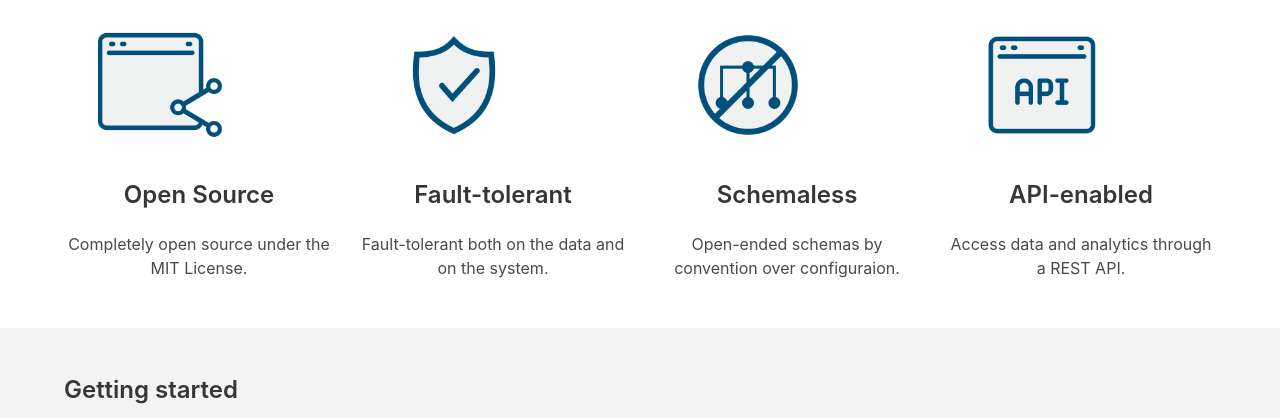
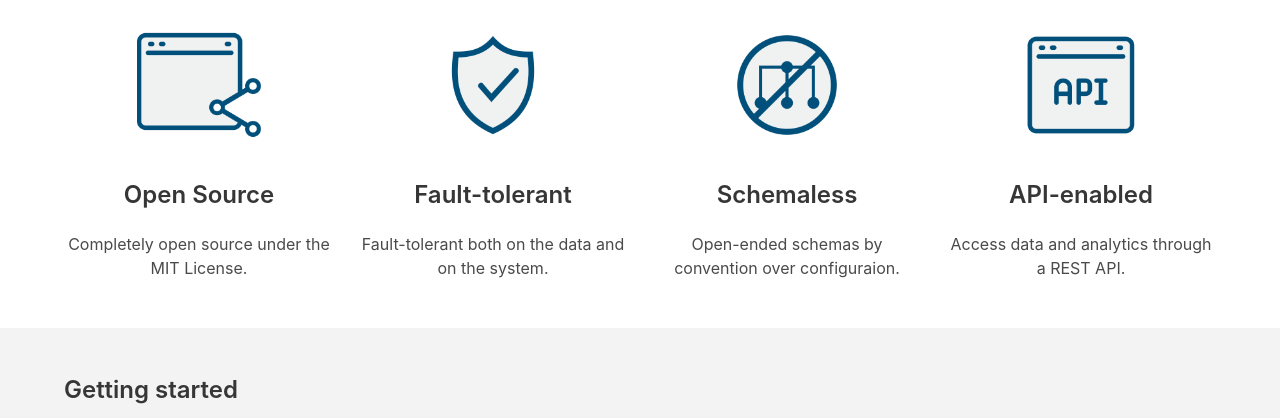
Before and after one commit to AuthEceSoftEng/cenote, a website: page docs/index.html in a window 1280 px wide. Shown: the part 679-1097 px from the top of the page. Drawn offline with nearby package versions, Linux system fonts and the light colour scheme.

Commit message:
Fix centering

```diff
--- a/docs/index.html
+++ b/docs/index.html
@@ -63,7 +63,7 @@
                       </h2>
         <div class="columns">
             <div class="column">
-                <div class=".is-horizontal-centerered">
+                <div class="is-flex is-horizontal-center">
                     <figure class="image is-128x128">
                       <img src="Open_source.png" />
                     </figure>
@@ -74,7 +74,7 @@
                 <p>Completely open source under the MIT License.</p>
             </div>
             <div class="column">
-                  <div class=".is-horizontal-centerered">
+                  <div class="is-flex is-horizontal-center">
                       <figure class="image is-128x128">
                         <img src="Fault_tolerance.png" />
                       </figure>
@@ -85,7 +85,7 @@
                   <p>Fault-tolerant both on the data and on the system.</p>
             </div>
             <div class="column">
-                  <div class=".is-horizontal-centerered">
+                  <div class="is-flex is-horizontal-center">
                       <figure class="image is-128x128">
                         <img src="Schemaless.png" />
                       </figure>
@@ -96,7 +96,7 @@
                   <p>Open-ended schemas by convention over configuraion.</p>
             </div>
             <div class="column">
-                <div class=".is-horizontal-center">
+                <div class="is-flex is-horizontal-center">
                     <figure class="image is-128x128">
                       <img src="Api.png" />
                     </figure>
```
